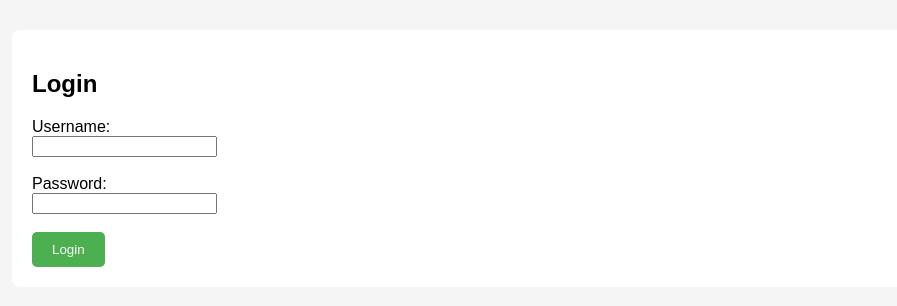
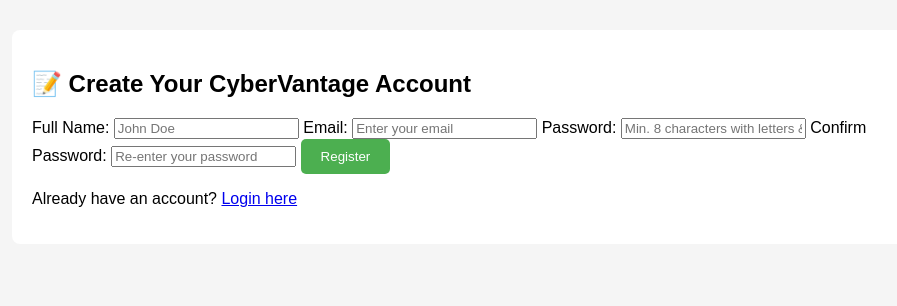
Before and after one commit to ashuthecoder/CyberVantage, a Python web app: template templates/register.html in a window 1280 px wide. Shown: the part 38-344 px from the top of the page, without its empty margins (158-1055 px from the left). Run offline with Jinja, Linux system fonts and the light colour scheme; the template is opened without the code that fills it, so the values that code supplies are empty.

Commit message:
Enhance authentication and registration forms with improved security features and styling

```diff
--- a/templates/register.html
+++ b/templates/register.html
@@ -1,15 +1,31 @@
 {% extends "base.html" %}
-{% block title %}Login{% endblock %}
+{% block title %}Register - CyberVantage{% endblock %}
 
 {% block content %}
-<h2>Login</h2>
-<form method="POST">
-    <label>Username:</label><br>
-    <input type="text" name="username" required><br><br>
+<h2>📝 Create Your CyberVantage Account</h2>
+<form method="POST" action="{{ url_for('register') }}" autocomplete="off" novalidate>
+    <!-- CSRF Token -->
+    <input type="hidden" name="csrf_token" value="{{ csrf_token() }}">
 
-    <label>Password:</label><br>
-    <input type="password" name="password" required><br><br>
+    <label for="name">Full Name:</label>
+    <input type="text" id="name" name="name" required maxlength="50"
+           pattern="^[A-Za-z\s]+$" placeholder="John Doe">
 
-    <button type="submit">Login</button>
+    <label for="email">Email:</label>
+    <input type="email" id="email" name="email" required
+           pattern="[a-z0-9._%+-]+@[a-z0-9.-]+\.[a-z]{2,}$"
+           autocomplete="username" placeholder="Enter your email">
+
+    <label for="password">Password:</label>
+    <input type="password" id="password" name="password" required minlength="8"
+           autocomplete="new-password"
+           placeholder="Min. 8 characters with letters & numbers">
+
+    <label for="confirm_password">Confirm Password:</label>
+    <input type="password" id="confirm_password" name="confirm_password" required
+           autocomplete="new-password" placeholder="Re-enter your password">
+
+    <button type="submit">Register</button>
 </form>
+<p>Already have an account? <a href="{{ url_for('login') }}">Login here</a></p>
 {% endblock %}
```
Also changed, not shown: static/style.css (added, +33 -0 lines), templates/login.html (+22 -16 lines), app.py (added), readme.md.
